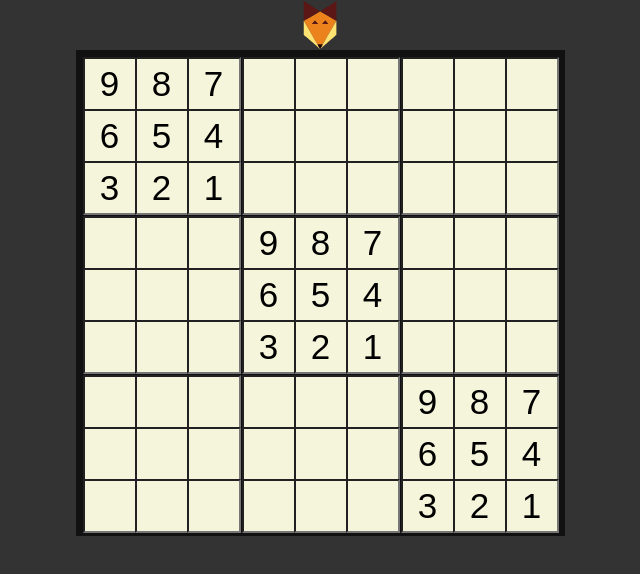
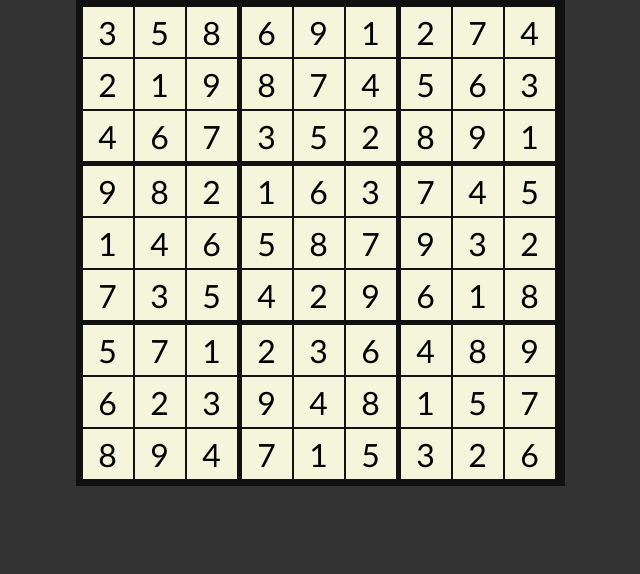
Before and after one commit to Neronautix/Neronautix.github.io, a plain HTML site: page sudoku.html in a window 1280 px wide. Shown: the whole page, without its empty margins (320-960 px from the left). Drawn offline with Linux system fonts and the light colour scheme.

Commit message:
ganz viel neuen stuff

```diff
--- a/styles.css
+++ b/styles.css
@@ -26,6 +26,19 @@ body{
     width: 50px;
     height: 50px;
     background-color: beige;
+    font-family:'Gill Sans', 'Gill Sans MT', Calibri, 'Trebuchet MS', sans-serif;
+    font-size: 2em;
+    font-weight: 400;
+    cursor: default;
+    -webkit-user-select: none;
+    -khtml-user-select: none;
+    -moz-user-select: none;
+    -ms-user-select: none;
+    -o-user-select: none;
+    user-select: none;
+}
+.cell:hover{
+    background-color: rgb(194, 255, 255);
 }
 .cell:nth-child(3n){
     margin-right: 3px;
--- a/sudoku.html
+++ b/sudoku.html
@@ -9,110 +9,11 @@
 </head>
 <body>
 
-<img height="50" width="100" src="kitsunero.svg"/>
-<div class="board">
-        <div class="cell"><input></div>
-        <div class="cell"><input></div>
-        <div class="cell"><input></div>
-        <div class="cell"><input></div>
-        <div class="cell"><input></div>
-        <div class="cell"><input></div>
-        <div class="cell"><input></div>
-        <div class="cell"><input></div>
-        <div class="cell"><input></div>
-        <div class="cell"><input></div>
-        <div class="cell"><input></div>
-        <div class="cell"><input></div>
-        <div class="cell"><input></div>
-        <div class="cell"><input></div>
-        <div class="cell"><input></div>
-        <div class="cell"><input></div>
-        <div class="cell"><input></div>
-        <div class="cell"><input></div>
-        <div class="cell"><input></div>
-        <div class="cell"><input></div>
-        <div class="cell"><input></div>
-        <div class="cell"><input></div>
-        <div class="cell"><input></div>
-        <div class="cell"><input></div>
-        <div class="cell"><input></div>
-        <div class="cell"><input></div>
-        <div class="cell"><input></div>
-        <div class="cell"><input></div>
-        <div class="cell"><input></div>
-        <div class="cell"><input></div>
-        <div class="cell"><input></div>
-        <div class="cell"><input></div>
-        <div class="cell"><input></div>
-        <div class="cell"><input></div>
-        <div class="cell"><input></div>
-        <div class="cell"><input></div>
-        <div class="cell"><input></div>
-        <div class="cell"><input></div>
-        <div class="cell"><input></div>
-        <div class="cell"><input></div>
-        <div class="cell"><input></div>
-        <div class="cell"><input></div>
-        <div class="cell"><input></div>
-        <div class="cell"><input></div>
-        <div class="cell"><input></div>
-        <div class="cell"><input></div>
-        <div class="cell"><input></div>
-        <div class="cell"><input></div>
-        <div class="cell"><input></div>
-        <div class="cell"><input></div>
-        <div class="cell"><input></div>
-        <div class="cell"><input></div>
-        <div class="cell"><input></div>
-        <div class="cell"><input></div>
-        <div class="cell"><input></div>
-        <div class="cell"><input></div>
-        <div class="cell"><input></div>
-        <div class="cell"><input></div>
-        <div class="cell"><input></div>
-        <div class="cell"><input></div>
-        <div class="cell"><input></div>
-        <div class="cell"><input></div>
-        <div class="cell"><input></div>
-        <div class="cell"><input></div>
-        <div class="cell"><input></div>
-        <div class="cell"><input></div>
-        <div class="cell"><input></div>
-        <div class="cell"><input></div>
-        <div class="cell"><input></div>
-        <div class="cell"><input></div>
-        <div class="cell"><input></div>
-        <div class="cell"><input></div>
-        <div class="cell"><input></div>
-        <div class="cell"><input></div>
-        <div class="cell"><input></div>
-        <div class="cell"><input></div>
-        <div class="cell"><input></div>
-        <div class="cell"><input></div>
-        <div class="cell"><input></div>
-        <div class="cell"><input></div>
-        <div class="cell"><input></div>
-    </div>
+<!-- <img height="50" width="100" src="kitsunero.svg"/> -->
+<div class="board"></div>
 </div>
 </body>
 <script>
-    id = 0;
-    firstBox = [0,1,2,9,10,11,18,19,20]
-    fifthBox = [30,31,32,39,40,41,48,49,50]
-    ninthBox = [60,61,62,69,70,71,78,79,80]
-    validNumbers =[]
-    count = 0;
-    for (tags of document.getElementsByTagName('input')){
-        validNumbers.length === 0 ? validNumbers = [1,2,3,4,5,6,7,8,9]: null;
-        if (firstBox.includes(id) || fifthBox.includes(id) || ninthBox.includes(id)){
-            tags.value = validNumbers.pop()
-            id++;
-        }
-        else{
-            id++;
-            continue;
-        }
-
-        }
 </script>
+<script src="./sudoku.js"></script>
 </html>
--- /dev/null
+++ b/sudoku.js
@@ -0,0 +1,101 @@
+const TEST_SUDOKU = [3,5,8,6,9,1,2,7,4,2,1,9,8,7,4,5,6,3,4,6,7,3,5,2,8,9,1,9,8,2,1,6,3,7,4,5,1,4,6,5,8,7,9,3,2,7,3,5,4,2,9,6,1,8,5,7,1,2,3,6,4,8,9,6,2,3,9,4,8,1,5,7,8,9,4,7,1,5,3,2,6]
+
+class Sudoku{
+  constructor(board){
+    this.board = board
+    this.format = []
+    this.format = this.convert2D(board)
+  }
+  convert2D(){
+    for (let i = 0; i < this.board.length;i+=9){
+      this.format.push(this.board.slice(i,i+9))
+    }
+    return this.format
+  }
+  getCell(row,col){
+    return this.format[row][col]
+  }
+  checkRow(number,row){
+    return this.format[row].includes(number)
+  }
+  checkCol(number,col){
+    for (let i=0;i<9;i++){
+      if(this.format[i][col] === number) return true
+    }
+    return false
+  }
+  checkBox(number,box){
+    for(let r=0;r<9;r++){
+      for(let c=0;c<9;c++){
+        this.format[r][c]
+        if (this.getBox(r,c) === box){
+          if(this.format[r][c] === number) return true
+        }
+      }
+    }
+    return false
+  }
+  getBox(row,col){
+    return Math.floor((row / 3)) * 3 + Math.floor(col / 3)
+  }
+  isValid(){
+    let numbers = [1,2,3,4,5,6,7,8,9]
+    let valid = true
+    numbers.forEach(num => {
+      for (let i = 0; i < 9; i++){
+        if (!this.checkRow(num, i)){
+          console.log("Row Error: " + num + " in row " + i)
+          valid = false
+        }
+        if (!this.checkCol(num, i)){
+          console.log("Column Error: " + num + " in column " + i)
+          valid = false
+        }
+        if (!this.checkBox(num, i)){
+          console.log("Box Error: " + num + " in box " + i)
+          valid = false
+        }
+      }
+    })
+    return valid
+  }
+}
+
+sudoku = new Sudoku(TEST_SUDOKU)
+
+sudoku.isValid()
+
+createBoard()
+function createBoard(){
+  for(let row = 0; row < 9;row++){
+    for(let col=0; col < 9; col++){
+      cell = document.createElement('div')
+      // input = document.createElement('input')
+      // input.value = sudoku.getCell(row,col)
+      cell.classList.add('cell','row-'+row,'col-'+col)
+      cell.innerHTML = sudoku.getCell(row,col)
+      // cell.appendChild(input)
+      document.getElementsByClassName('board')[0].appendChild(cell)
+    }
+  }
+}
+let previousTarget = null
+let selected = false
+
+window.addEventListener('click',ev=>{
+  if(previousTarget) {
+    previousTarget.style.backgroundColor="beige"
+    selected=false;
+  }
+
+  if(ev.target.classList[0] === "cell"){
+    if(previousTarget) previousTarget.style.backgroundColor="beige"
+    ev.target.style.backgroundColor = "aqua"
+    previousTarget = ev.target
+    selected = true;
+  }
+})
+window.addEventListener('keydown',ev=>{
+  // console.log(ev)
+  if(selected) previousTarget.innerHTML = ev.key
+})
```
